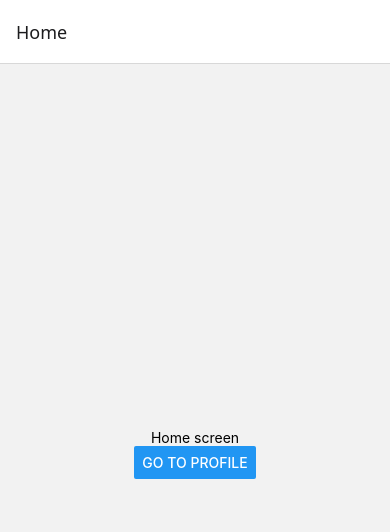
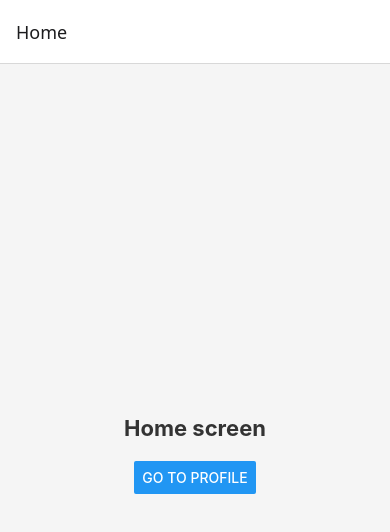
Before and after one commit to CampusAppIFTM/Sincronize, a React Native app: screen / in a window 390 px wide. Shown: the top 532 px of the page. Built offline with nearby package versions, Linux system fonts and the light colour scheme.

Commit message:
Estilos de texto organizado

```diff
--- a/App.js
+++ b/App.js
@@ -1,23 +1,23 @@
-import { View, Text, Button } from 'react-native';
+import { View, Text, Button, StyleSheet } from 'react-native'; // 1. Importou o StyleSheet
 import { NavigationContainer } from '@react-navigation/native';
 import { createStackNavigator } from '@react-navigation/stack';
 
 function Home({ navigation }) {
   return (
-    <View style={{ flex: 1, justifyContent: 'center', alignItems: 'center' }}>
-      <Text>Home screen</Text>
-      <Button
-        title="Go to Profile"
-        onPress={() => navigation.navigate('Profile')}
-      />
+    // 2. Aplicou os estilos da folha de estilos
+    <View style={styles.container}>
+      <Text style={styles.textHome}>Home screen</Text>
+      <Button title="Go to Profile" onPress={() => navigation.navigate('Profile')} />
     </View>
   );
 }
 
 function Profile() {
   return (
-    <View style={{ flex: 1, justifyContent: 'center', alignItems: 'center' }}>
-      <Text>Profile screen</Text>
+    // 2. Aplicou os estilos da folha de estilos
+    <View style={styles.container}>
+      <Text style={styles.textProfile}>Profile screen</Text>
+      {/* Exemplo de View apenas para espaçamento do botão se necessário */}
     </View>
   );
 }
@@ -34,4 +34,26 @@ function App() {
     </NavigationContainer>
   );
 }
+
+// 3. Criação da folha de estilos (StyleSheet)
+const styles = StyleSheet.create({
+  container: {
+    flex: 1,
+    justifyContent: 'center',
+    alignItems: 'center',
+    backgroundColor: '#f5f5f5', // Adicionado uma cor de fundo leve
+  },
+  textHome: {
+    fontSize: 22,
+    fontWeight: 'bold',
+    color: '#333333',
+    marginBottom: 20, // Espaçamento entre o texto e o botão
+  },
+  textProfile: {
+    fontSize: 22,
+    fontStyle: 'italic',
+    color: '#0066cc',
+  }
+});
+
 export default App;
```
